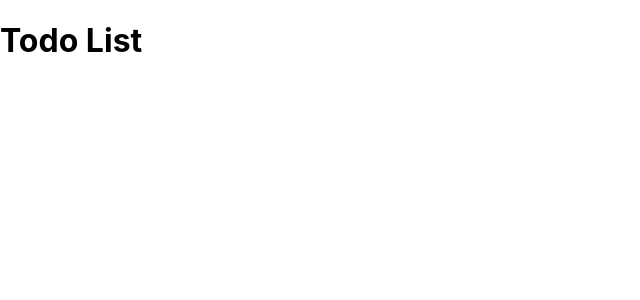
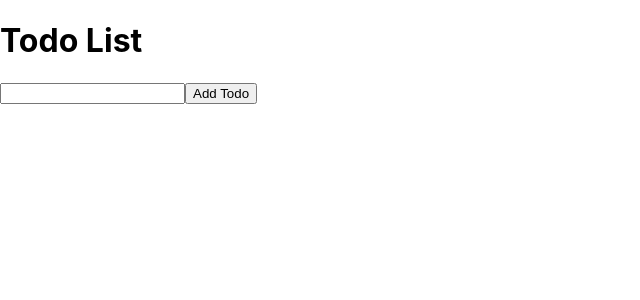
Before and after one commit to tom0418/react-playground, a React (Create React App) app: page / in a window 1280 px wide. Shown: the top 300 px of the page, without its empty margins (0-640 px from the left). Built offline with nearby package versions, Linux system fonts and the light colour scheme.

Commit message:
add components AddTodo

```diff
--- a/src/App.js
+++ b/src/App.js
@@ -1,10 +1,12 @@
 import React from 'react'
 import Todo from './Todo'
+import AddTodo from './components/AddTodo'
 
 const App = () => {
   return (
     <div>
       <Todo />
+      <AddTodo />
     </div>
   )
 }
--- /dev/null
+++ b/src/components/AddTodo.js
@@ -0,0 +1,14 @@
+import React from 'react'
+
+class AddTodo extends React.Component {
+  render() {
+    return (
+      <div>
+        <input />
+        <button>Add Todo</button>
+      </div>
+    )
+  }
+}
+
+export default AddTodo
```
